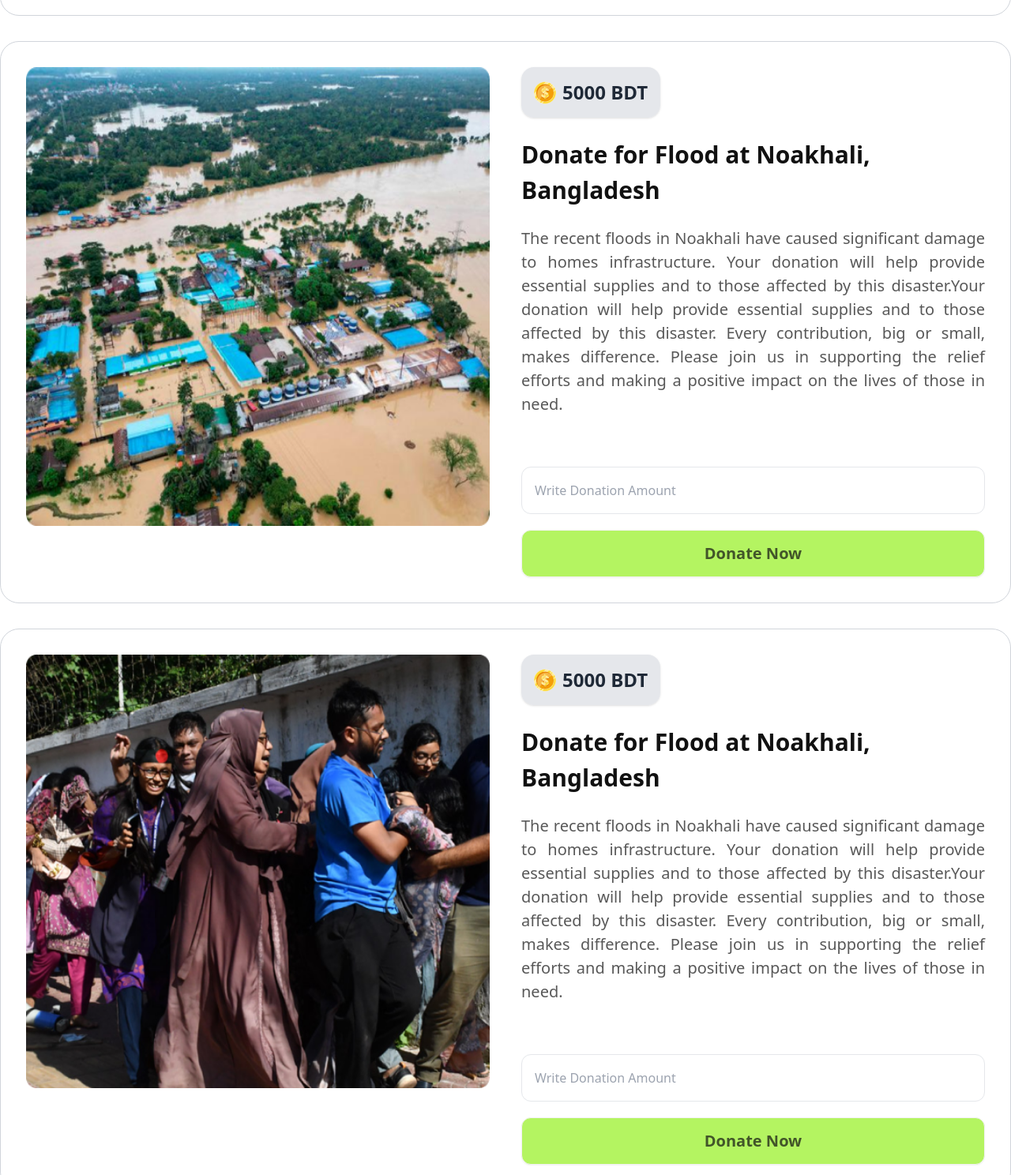
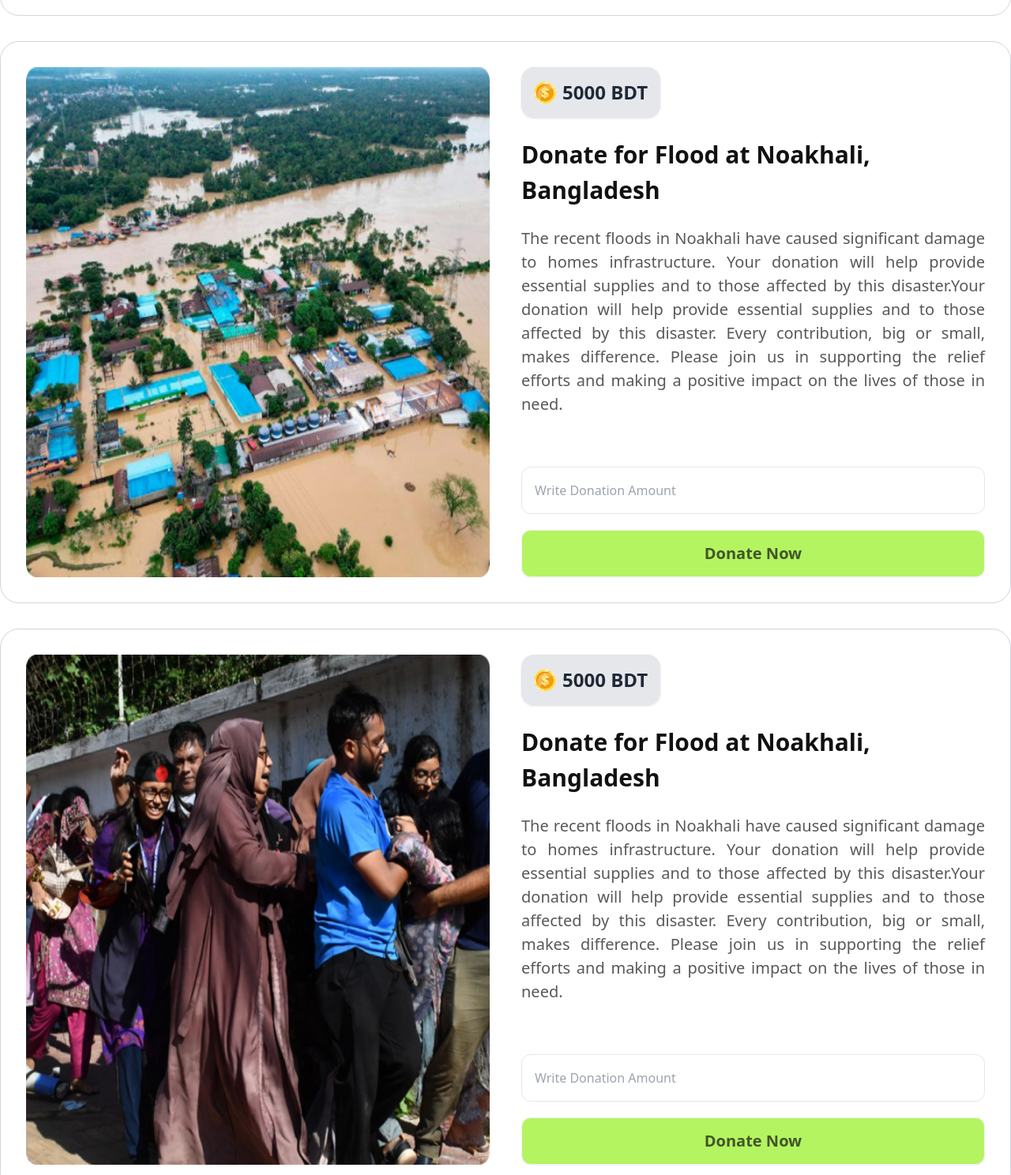
Before and after one commit to ronithussain/assignment-5, a plain HTML site: page index.html in a window 1280 px wide. Shown: the part 1044-2532 px from the top of the page at 79% size. Drawn offline with nearby package versions, Linux system fonts and the light colour scheme.

Commit message:
added all file done

```diff
--- a/index.html
+++ b/index.html
@@ -111,7 +111,7 @@
          <!-- card-2 -->
          <div class="grid lg:grid-cols-2 md:gric-cols-1 gap-10  p-8 border border-gray-300 rounded-3xl mt-8">
           <div class="">
-              <img  class="w-full h-[90%] " src="assets/feni.png" alt="">
+              <img  class="w-full h-full " src="assets/feni.png" alt="">
           </div>
           <div class="space-y-5">
               <div class=" text-center  sm:text-left">
@@ -141,7 +141,7 @@
          <!-- card-3 -->
          <div class="grid lg:grid-cols-2 md:gric-cols-1 gap-10  p-8 border border-gray-300 rounded-3xl mt-8">
           <div class="">
-              <img  class="w-full h-[85%]" src="assets/quota-protest.png" alt="">
+              <img  class="w-full h-full" src="assets/quota-protest.png" alt="">
           </div>
           <div class="space-y-5">
               <div class=" text-center  sm:text-left">
```
